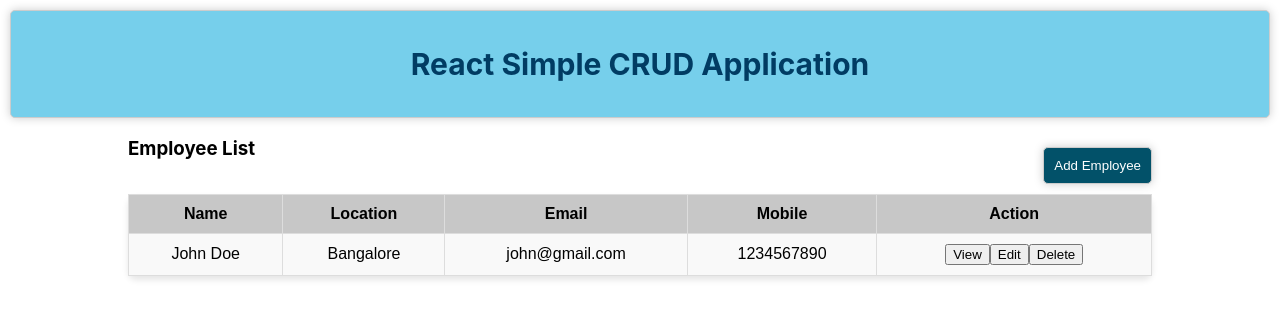
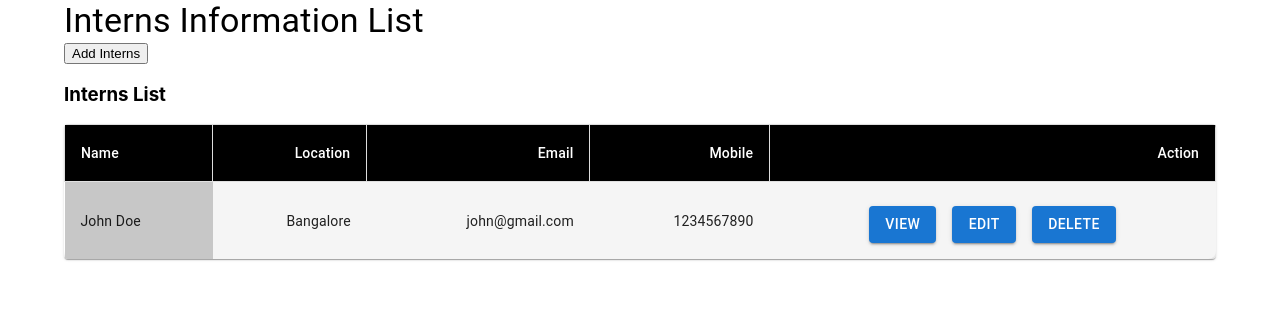
Before and after one commit to AkilaGunasekara/React-Simple-CRUD-App, a React (Create React App) app: page / in a window 1280 px wide. Shown: the top 318 px of the page. Built offline with nearby package versions, Linux system fonts and the light colour scheme.

Commit message:
Converting CSS to MUI Part 01

```diff
--- a/package.json
+++ b/package.json
@@ -3,6 +3,9 @@
   "version": "0.1.0",
   "private": true,
   "dependencies": {
+    "@emotion/react": "^11.11.0",
+    "@emotion/styled": "^11.11.0",
+    "@mui/material": "^5.13.2",
     "@testing-library/jest-dom": "^5.16.5",
     "@testing-library/react": "^13.4.0",
     "@testing-library/user-event": "^13.5.0",
--- a/src/components/AddEmployee.tsx
+++ b/src/components/AddEmployee.tsx
@@ -54,7 +54,7 @@ const AddEmployee = (props: props) => {
     return (
         <div className="form-container">
     <div>
-        <h2>Add Employee Form</h2>
+        <h2>Add Interns Form</h2>
     </div>
 
     <div>
@@ -80,7 +80,7 @@ const AddEmployee = (props: props) => {
             <input type="text" name="mobile" value={mobile} onChange={onmobilechangeHnd}/>
             </div>
             <div>
-                <button type="submit">Add Employee</button>
+                <button type="submit">Add Interns</button>
                 <button onClick={onBack} type="button">Back</button>
             </div>
         </form>
--- a/src/components/EmployeeList.tsx
+++ b/src/components/EmployeeList.tsx
@@ -4,6 +4,7 @@ import { IEmployee } from "./Employee";
 
 import { useState } from "react";
 import EmployeeModal from "./EmployeeModal";
+import { Box, Button, Paper, Stack, Table, TableBody, TableCell, TableContainer, TableHead, TableRow, styled, tableCellClasses } from "@mui/material";
 
 
 type Props = {
@@ -33,38 +34,71 @@ const EmployeeList = (props : Props) => {
         setShowModal(false);
     };
 
+    const StyledTableCell = styled(TableCell)(({ theme }) => ({
+        [`&.${tableCellClasses.head}`]: {
+          backgroundColor: theme.palette.common.black,
+          color: theme.palette.common.white,
+        },
+        [`&.${tableCellClasses.body}`]: {
+          fontSize: 14,
+        },
+      }));
+
+      const StyledTableRow = styled(TableRow)(({ theme }) => ({
+        '&:nth-of-type(odd)': {
+          backgroundColor: theme.palette.action.hover,
+        },
+        // hide last border
+        '&:last-child td, &:last-child th': {
+          border: 0,
+        },
+      }));
+
 
 
     return (
         <div>
-            <h3>Employee List</h3>
+            <h3>Interns List</h3>
+            <TableContainer component={Paper}>
+      <Table sx={{ minWidth: 700 }} aria-label="customized table">
+        <TableHead>
+          <TableRow >
+            <StyledTableCell>Name</StyledTableCell>
+            <StyledTableCell align="right">Location</StyledTableCell>
+            <StyledTableCell align="right">Email</StyledTableCell>
+            <StyledTableCell align="right">Mobile</StyledTableCell>
+            <StyledTableCell align="right">Action</StyledTableCell>
+          </TableRow>
+        </TableHead>
+        <TableBody>
 
-            <table>
-    <tr>
-      <th>Name</th>
-      <th>Location</th>
-      <th>Email</th>
-      <th>Mobile</th>
-      <th>Action</th>
-    </tr>
+          {list.map((employee) => (
+            <StyledTableRow key={employee.id}>
+              <StyledTableCell component="th" scope="row">
+              {`${employee.firstname} ${employee.lastname}`}
+              </StyledTableCell>
+              <StyledTableCell align="right">{employee.location}</StyledTableCell>
+              <StyledTableCell align="right">{employee.email}</StyledTableCell>
+              <StyledTableCell align="right">{employee.mobile}</StyledTableCell>
+              <StyledTableCell align="right">
+              <Stack
+              sx={{ pt: 1 }}
+              direction="row"
+              spacing={2}
+              justifyContent="center"
+            >
+              <Button variant="contained" onClick={() => onView(employee)}>View</Button>
+              <Button variant="contained" onClick={() => onEdit(employee)}>Edit</Button>
+              <Button variant="contained" onClick={() => onDelete(employee)}>Delete</Button>
 
-    {list.map((employee) => {
-        return (
-            <tr key={employee.id}>
-                 <td>{`${employee.firstname} ${employee.lastname}`}</td>
-                <td>{employee.location}</td>
-                <td>{employee.email}</td>
-                <td>{employee.mobile}</td>
-                <td>
-                    <button onClick={() => onView(employee)}>View</button>
-                    <button onClick={() => onEdit(employee)}>Edit</button>
-                    <button onClick={() => onDelete(employee)}>Delete</button>
-                </td>
-            </tr>
-        );
-    })}
+            </Stack>
 
-  </table>
+              </StyledTableCell>
+            </StyledTableRow>
+          ))}
+        </TableBody>
+      </Table>
+    </TableContainer>
 
   {showModal && dataToShow !== null &&
   <EmployeeModal onClose={onCloseModal} data={dataToShow}/>}
--- a/src/components/Home.tsx
+++ b/src/components/Home.tsx
@@ -4,9 +4,12 @@ import { IEmployee, PageEnum, dummyData } from "./Employee";
 import EmployeeList from "./EmployeeList";
 import AddEmployee from "./AddEmployee";
 import EditEmployee from "./EditEmployee";
+import { Container, ThemeProvider, Typography, createTheme } from "@mui/material";
 
 
 const Home=()=>{
+
+
 
     const[employeeList,setEmployeeList]= useState(
         dummyData as IEmployee[]
@@ -69,11 +72,29 @@ const Home=()=>{
     _setEmployeeList(tempData);
   };
 
+  const theme = createTheme({
+    typography: {
+      subtitle1: {
+        fontSize: 12,
+
+      },
+      body1: {
+        fontWeight: 500,
+      },
+      button: {
+        fontStyle: 'italic',
+      },
+    },
+  });
+
+
     return(
-        <>
+        <Container sx={{}}>
             <article className="article-header">
                 <header>
-                    <h1>React Simple CRUD Application</h1>
+                <ThemeProvider theme={theme}>
+                    <Typography variant="h4" >Interns Information List</Typography>
+                </ThemeProvider>
                 </header>
             </article>
 
@@ -82,7 +103,7 @@ const Home=()=>{
             <section className="section-content">
                 {showemployee===PageEnum.list && (
                 <>
-                    <button className="Add-emp" onClick={onAddEmployeeClickHnd}>Add Employee</button>
+                    <button className="Add-emp" onClick={onAddEmployeeClickHnd}>Add Interns</button>
                     <EmployeeList list={employeeList} onDelete={deleteEmployee} onEdit={editEmployeeData}/>
                 </>
 )}
@@ -94,7 +115,7 @@ const Home=()=>{
 
 
             </section>
-        </>
+            </Container>
     );
 
 }
--- a/src/components/HomeStyle.css
+++ b/src/components/HomeStyle.css
@@ -1,19 +1,33 @@
+/* body{
+    margin: 0;
+    padding: 0;
+
+    font-family: "Lucida Console", "Courier New", monospace;
+
+
+    background-color: #ffe7eb;
+
+}
+
 .article-header{
     margin: 10px;
     padding: 10px;
     border: 1px solid #ccc;
     border-radius: 5px;
-    background-color: #76cfeb;
+    background-color: #ff7b7b;
     box-shadow: 0 0 10px #ccc;
     transition: all 0.3s ease-in-out;
     align-items: center;
     text-align: center;
+    font-family: "Lucida Console", "Courier New", monospace;
+
 }
 
 .article-header:hover{
     background-color: #fff;
     box-shadow: 0 0 10px #ccc;
     transition: all 0.3s ease-in-out;
+    color: #920013;
 }
 
 .article-header h1{
@@ -36,15 +50,17 @@
     float: right;
     border: 1px solid #ccc;
     border-radius: 5px;
-    background-color: #025169;
+    background-color: #630b0b;
     box-shadow: 0 0 10px #ccc;
     transition: all 0.3s ease-in-out;
     align-items: center;
     text-align: center;
+    font-family: "Lucida Console", "Courier New", monospace;
+
 }
 .Add-emp:hover{
-    background-color: #097ba8;
+    background-color: #b90047;
     box-shadow: 0 0 10px #ccc;
     transition: all 0.3s ease-in-out;
     color: #ecf1f3;
-}
+} */
--- a/src/index.tsx
+++ b/src/index.tsx
@@ -13,7 +13,4 @@ root.render(
   </React.StrictMode>
 );
 
-// If you want to start measuring performance in your app, pass a function
-// to log results (for example: reportWebVitals(console.log))
-// or send to an analytics endpoint. Learn more: https://bit.ly/CRA-vitals
 reportWebVitals();
```
Also changed, not shown: 1 other file (tests, documents, lock files or other folders).
